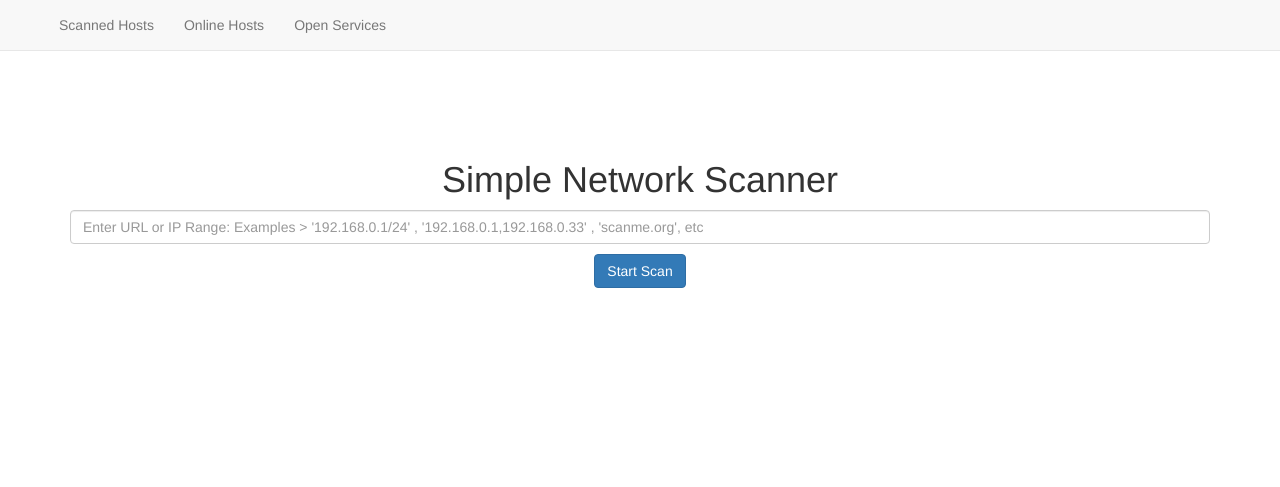
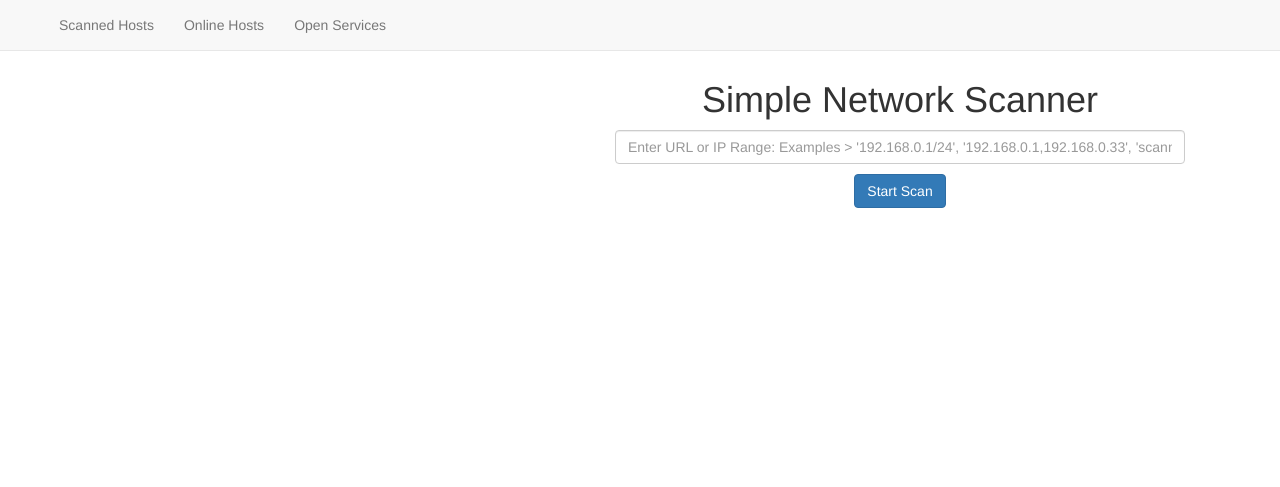
Before and after one commit to criani/simplescan, a Flask app: page / in a window 1280 px wide; the page is wider, and only the part inside the window is pictured. Shown: the top 487 px of that part. Run offline with Flask 3, Linux system fonts and the light colour scheme; some libraries are stand-ins or nearby versions; some web fonts are replaced.

Commit message:
minor changes

```diff
--- a/static/scanner.js
+++ b/static/scanner.js
@@ -37,8 +37,3 @@ function initiateScan() {
         updateStatus('Fetch error: ' + error.message, false);
     });
 }
-
-
-function updateStatus(message) {
-    document.getElementById('status').textContent = message;
-}
--- a/static/styles.css
+++ b/static/styles.css
@@ -1,40 +1,42 @@
-content: "";
-            display: block;
-            height: 50px;
-            margin: -20px 0 0;
-          }
-          @media only screen and (min-width:1900px) {
 .container {
   width: 1800px;
 }
-          }
+
 .footer {
   position: absolute;
   bottom: 0;
   width: 100%;
-			height: 60px; /* Set the fixed height of the footer here */
-			background-color: inherit; /* Inherit the background color from the parent */
+  height: 60px;
+  background-color: inherit;
 }
 
 .inputbox {
-			display: block; /* Centering requires block display */
-			margin: 0 auto; /* Auto margins on the side centers the element */
-			width: 0%; /* Or whatever width you prefer */
+  display: block;
+  margin: 0 auto;
+  width: 20%; /* Adjust this to your preference */
 }
-
-
 
 .clickable {
   cursor: pointer;
 }
+
 .panel-heading > h3:before {
   font-family: 'Glyphicons Halflings';
   content: "\e114"; /* glyphicon-chevron-down */
   padding-right: 1em;
 }
+
 .panel-heading.collapsed > h3:before {
   content: "\e080"; /* glyphicon-chevron-right */
+}
 
+@media only screen and (min-width: 1900px) {
+  .container {
+    width: 1800px;
+  }
+}
+
+/* Spinner Styles */
 @keyframes spin {
   100% {
     transform: rotate(360deg);
--- a/templates/index.html
+++ b/templates/index.html
@@ -12,8 +12,8 @@
     <link rel="stylesheet" type="text/css" href="{{ url_for('static', filename='styles.css') }}">
     <style>
         body {
-            padding-top: 70px; /* Padding for navbar */
-            padding-bottom: 70px; /* Padding for footer */
+            padding-top: 30px; /* Padding for navbar */
+            padding-bottom: 30px; /* Padding for footer */
         }
         footer {
             position: absolute;
@@ -46,19 +46,22 @@
             </div>
         </div>
     </nav>
-        <div class="container text-center" style="padding-top: 70px;">
+<div class="container text-center" style="padding-top: 30px;">
     <h1>Simple Network Scanner</h1>
     <div class="row">
+        <div class="col-xs-12 col-sm-offset-2 col-sm-8 col-md-offset-3 col-md-6 col-lg-offset-4 col-lg-4">
+            <input type="text" id="url-input" class="form-control" placeholder="Enter URL or IP Range: Examples > '192.168.0.1/24', '192.168.0.1,192.168.0.33', 'scanme.org', etc">
+        </div>
+    </div>
+    <div class="row" style="margin-top: 10px;">
         <div class="col-xs-12">
-            <input type="text" id="url-input" class="form-control" placeholder="Enter URL or IP Range: Examples > '192.168.0.1/24' , '192.168.0.1,192.168.0.33' , 'scanme.org', etc">
-			</div>
-			<div class="col-xs-12" style="margin-top: 10px;">
             <button id="scan-btn" class="btn btn-primary">Start Scan</button>
-			</div>
-			</div>
-		<div id="status"></div>
-		<div id="results"></div>
-	</div>
+        </div>
+    </div>
+    <div id="status"></div>
+    <div id="results"></div>
+</div>
+
     <footer class="footer">
         <div class="container-fluid">
             <h3>Attribution</h3>
```
Also changed, not shown: 1 other file. Lines whose indentation alone changed are shown as unchanged.
